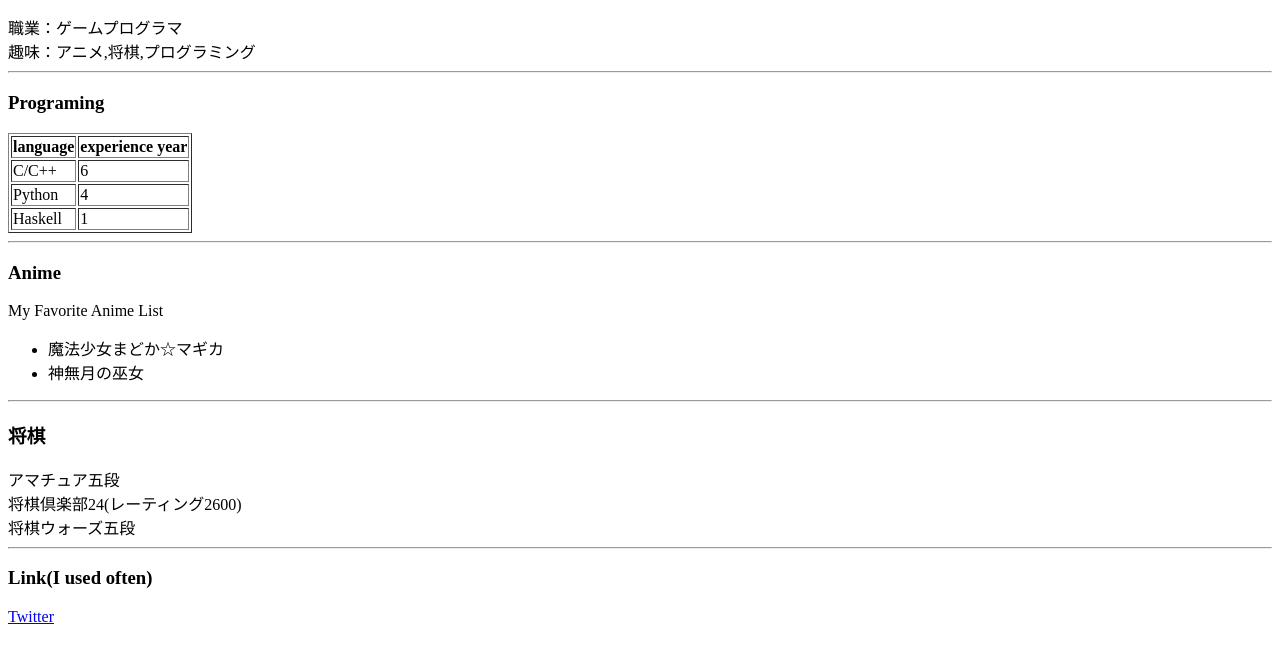
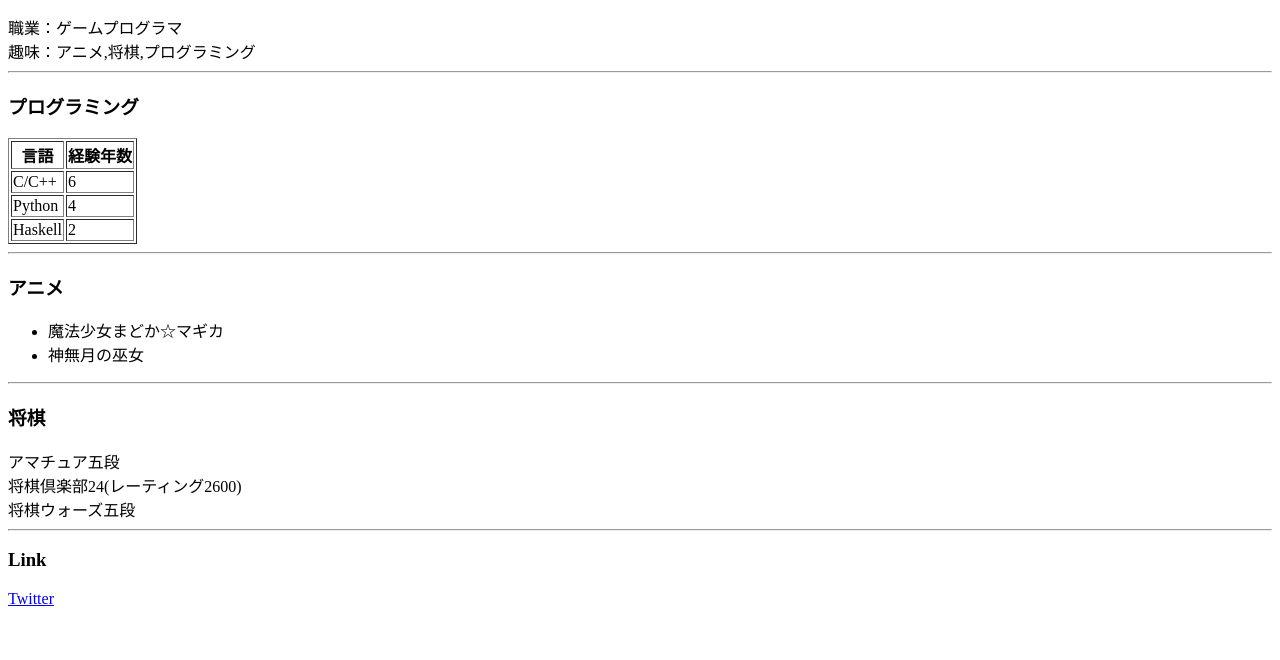
Before and after one commit to sartan123/sartan123.github.io, a plain HTML site: page index.html in a window 1280 px wide. Shown: the part 44-704 px from the top of the page. Drawn offline with Linux system fonts and the light colour scheme.

Commit message:
updated
updated

```diff
--- a/index.html
+++ b/index.html
@@ -10,12 +10,12 @@
         趣味：アニメ,将棋,プログラミング<br>
         <hr>
 
-        <h3>Programing</h3>
+        <h3>プログラミング</h3>
         <table border>
             <thead>
                 <tr>
-                    <th>language</th>
-                    <th>experience year</th>
+                    <th>言語</th>
+                    <th>経験年数</th>
                 </tr>
             </thead>
             <tbody>
@@ -29,14 +29,13 @@
                 </tr>
                 <tr>
                     <td>Haskell</td>
-                    <td>1</td>
+                    <td>2</td>
                 </tr>
             </tbody>
         </table>
         <hr>
 
-        <h3>Anime</h3>
-        My Favorite Anime List
+        <h3>アニメ</h3>
         <ul>
             <li>魔法少女まどか☆マギカ</li>
             <li>神無月の巫女</li>
@@ -49,7 +48,7 @@
         将棋ウォーズ五段<br>
         <hr>
 
-        <h3>Link(I used often)</h3>
+        <h3>Link</h3>
         <p><a href="https://twitter.com/sartan_bot">Twitter</a></p>
     </body>
 </html>
```
